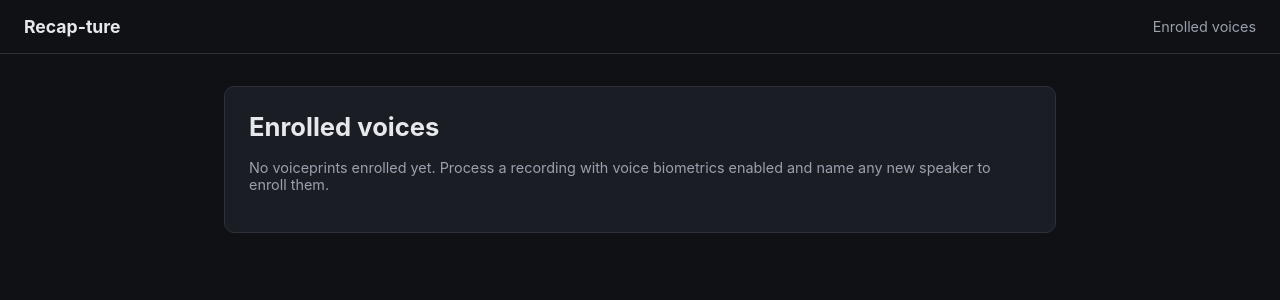
After one commit to BilalTheOne/recap-ture-, a FastAPI app: template webapp/templates/voiceprints.html in a window 1280 px wide. The commit adds this page. Shown: the top 300 px of the page. Run offline with FastAPI, Linux system fonts and the light colour scheme; the template is opened without the code that fills it, so the values that code supplies are empty.

Commit message:
Add enrolled-voices page: PCA scatter plot of stored voiceprint embeddings

```diff
--- a/webapp/app.py
+++ b/webapp/app.py
@@ -15,15 +15,17 @@ import uuid
 from dataclasses import dataclass, field
 from pathlib import Path
 
+import numpy as np
 from fastapi import FastAPI, File, Form, Request, UploadFile
 from fastapi.responses import FileResponse, RedirectResponse
 from fastapi.staticfiles import StaticFiles
 from fastapi.templating import Jinja2Templates
+from sklearn.decomposition import PCA
 
 import pipeline
 from diarization.clustering import merge_consecutive_segments
 
-from biometrics.store import add_embeddings
+from biometrics.store import add_embeddings, load_all_voiceprints
 
 VOICEPRINTS_DIR = "voiceprints"
 JOBS_DIR = Path("output/web")
@@ -191,3 +193,27 @@ def download(job_id: str, fmt: str):
     job = jobs[job_id]
     path = job.out_dir / f"transcript.{fmt}"
     return FileResponse(path, filename=path.name)
+
+
+@app.get("/voiceprints")
+def voiceprints_page(request: Request):
+    voiceprints = load_all_voiceprints(VOICEPRINTS_DIR)
+
+    sample_counts = {name: len(embeddings) for name, embeddings in voiceprints.items()}
+
+    points = []
+    names, vectors = [], []
+    for name, embeddings in voiceprints.items():
+        for embedding in embeddings:
+            names.append(name)
+            vectors.append(embedding)
+
+    if len(vectors) >= 2:
+        reduced = PCA(n_components=2).fit_transform(np.array(vectors))
+        points = [{"x": float(x), "y": float(y), "name": n} for (x, y), n in zip(reduced, names)]
+
+    return templates.TemplateResponse(
+        request,
+        "voiceprints.html",
+        {"points": points, "sample_counts": sample_counts},
+    )
--- a/webapp/static/style.css
+++ b/webapp/static/style.css
@@ -31,6 +31,55 @@ body {
   font-size: 1.1rem;
   text-decoration: none;
 }
+
+.topbar {
+  display: flex;
+  align-items: center;
+  justify-content: space-between;
+}
+
+.nav-link {
+  color: var(--text-dim);
+  text-decoration: none;
+  font-size: 0.9rem;
+}
+
+.legend {
+  display: flex;
+  flex-wrap: wrap;
+  gap: 10px;
+  margin-top: 12px;
+}
+
+.legend-item {
+  display: flex;
+  align-items: center;
+  gap: 6px;
+  font-size: 0.85rem;
+  color: var(--text-dim);
+}
+
+.legend-dot {
+  width: 10px;
+  height: 10px;
+  border-radius: 50%;
+  display: inline-block;
+}
+
+table {
+  width: 100%;
+  border-collapse: collapse;
+  margin-top: 12px;
+}
+
+th, td {
+  text-align: left;
+  padding: 8px 10px;
+  border-bottom: 1px solid var(--border);
+  font-size: 0.9rem;
+}
+
+th { color: var(--text-dim); font-weight: 600; }
 
 .container {
   max-width: 880px;
--- a/webapp/templates/base.html
+++ b/webapp/templates/base.html
@@ -9,6 +9,7 @@
 <body>
   <header class="topbar">
     <a href="/" class="brand">Recap-ture</a>
+    <a href="/voiceprints" class="nav-link">Enrolled voices</a>
   </header>
   <main class="container">
     {% block content %}{% endblock %}
--- /dev/null
+++ b/webapp/templates/voiceprints.html
@@ -0,0 +1,60 @@
+{% extends "base.html" %}
+{% block title %}Enrolled voices — Recap-ture{% endblock %}
+{% block head %}
+<script src="https://cdn.jsdelivr.net/npm/chart.js@4"></script>
+{% endblock %}
+{% block content %}
+<div class="card">
+  <h1>Enrolled voices</h1>
+  {% if not sample_counts %}
+    <p class="muted">No voiceprints enrolled yet. Process a recording with voice biometrics
+       enabled and name any new speaker to enroll them.</p>
+  {% else %}
+    <p class="muted">Each point is one stored voice sample, projected from its 192-dimension
+       embedding down to 2D via PCA. Tightly grouped, well-separated clusters mean the
+       enrolled voices are easy to distinguish; overlapping clusters mean two people's
+       voices look similar to the model and may get misidentified.</p>
+    <canvas id="scatter" height="220"></canvas>
+    <div class="legend" id="legend"></div>
+
+    <h2>Sample counts</h2>
+    <table>
+      <tr><th>Name</th><th>Samples</th></tr>
+      {% for name, count in sample_counts.items() %}
+      <tr><td>{{ name }}</td><td>{{ count }}</td></tr>
+      {% endfor %}
+    </table>
+  {% endif %}
+</div>
+
+{% if sample_counts %}
+<script>
+  const points = {{ points | tojson }};
+  const names = [...new Set(points.map(p => p.name))];
+  const palette = ["#6c8cff", "#ff7a7a", "#4cd6a8", "#ffc16c", "#c08cff", "#6cd1ff", "#ff8cd1"];
+  const colorFor = (name) => palette[names.indexOf(name) % palette.length];
+
+  document.getElementById("legend").innerHTML = names.map(
+    n => `<span class="legend-item"><span class="legend-dot" style="background:${colorFor(n)}"></span>${n}</span>`
+  ).join("");
+
+  new Chart(document.getElementById("scatter"), {
+    type: "scatter",
+    data: {
+      datasets: names.map(name => ({
+        label: name,
+        data: points.filter(p => p.name === name).map(p => ({ x: p.x, y: p.y })),
+        backgroundColor: colorFor(name),
+      })),
+    },
+    options: {
+      plugins: { legend: { display: false } },
+      scales: {
+        x: { ticks: { color: "#9aa1ad" }, grid: { color: "#2c313c" } },
+        y: { ticks: { color: "#9aa1ad" }, grid: { color: "#2c313c" } },
+      },
+    },
+  });
+</script>
+{% endif %}
+{% endblock %}
```
Also changed, not shown: biometrics/store.py (+16 -0 lines).
